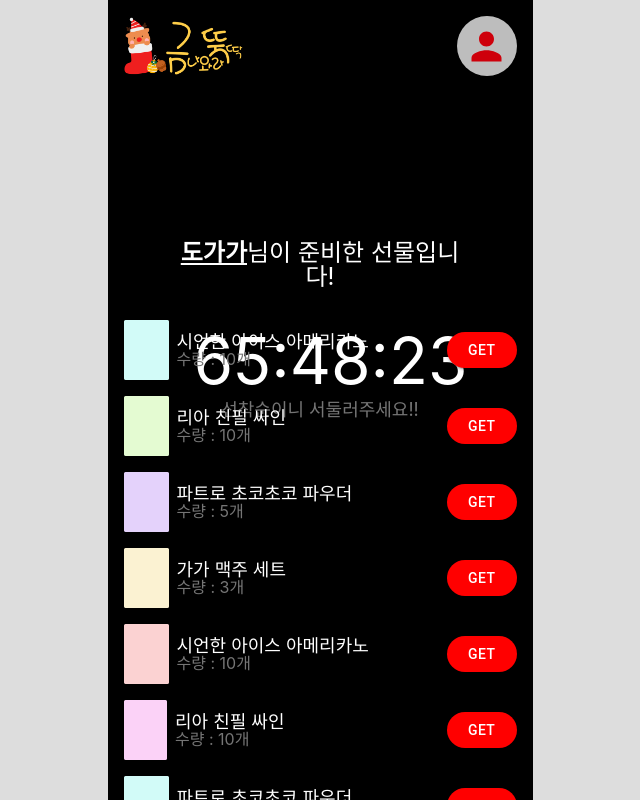
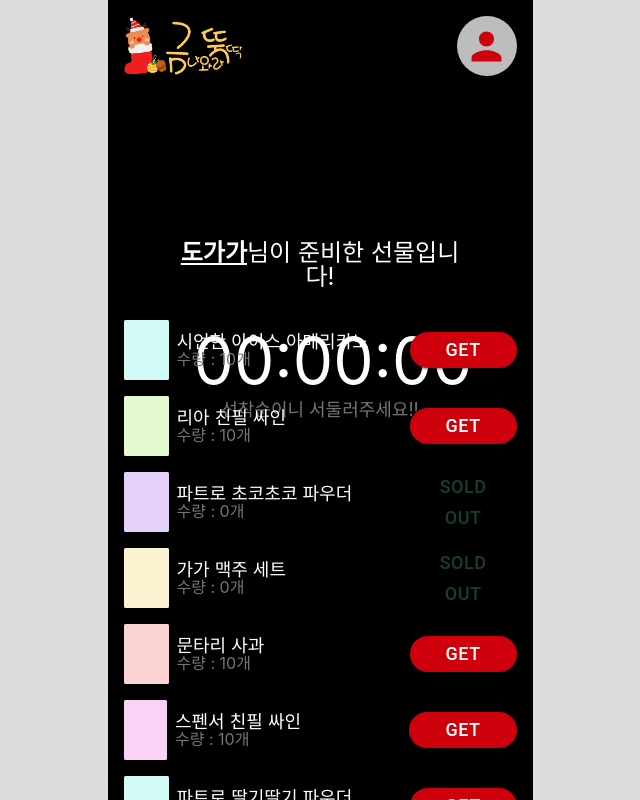
Before and after one commit to prgrms-web-devcourse/Team_DOKEV_GOLDDDUCK_FE, a Next.js app: page /fifo/1 in a window 1280 px wide. Shown: the whole page, without its empty margins (320-960 px from the left). Built offline with nearby package versions, Linux system fonts and the light colour scheme.

Commit message:
refactor: 피드백 반영 & 랜더 조건 & URL 처리 로직 추가

```diff
--- a/pages/fifo/[url].tsx
+++ b/pages/fifo/[url].tsx
@@ -7,37 +7,72 @@ import { useRouter } from 'next/dist/client/router'
 import TimerHeader from '@domains/TimerHeader'
 import Text from '@components/Text'
 import { useEffect, useState } from 'react'
+import { COLORS } from '@utils/constants/colors'
+import { FONT_SIZES } from '@utils/constants/sizes'
 
-const startDate = new Date('12/11/2021')
+const startDate = new Date('12/8/2021')
 
 const MOCK_DATA = {
   id: 12345,
+  eventCode: 'vllvlvla',
   eventTitle: '이벤트 제목',
   eventStart: startDate,
   eventMaster: '도가가',
+  eventIsOver: true,
   gifts: [
     { id: 1, giftTitle: '시언한 아이스 아메리카노', quantity: 10 },
     { id: 2, giftTitle: '리아 친필 싸인', quantity: 10 },
-    { id: 3, giftTitle: '파트로 초코초코 파우더', quantity: 5 },
-    { id: 4, giftTitle: '가가 맥주 세트', quantity: 3 },
-    { id: 5, giftTitle: '시언한 아이스 아메리카노', quantity: 10 },
-    { id: 6, giftTitle: '리아 친필 싸인', quantity: 10 },
-    { id: 7, giftTitle: '파트로 초코초코 파우더', quantity: 5 },
-    { id: 8, giftTitle: '가가 맥주 세트', quantity: 3 },
+    { id: 3, giftTitle: '파트로 초코초코 파우더', quantity: 0 },
+    { id: 4, giftTitle: '가가 맥주 세트', quantity: 0 },
+    { id: 5, giftTitle: '문타리 사과', quantity: 10 },
+    { id: 6, giftTitle: '스펜서 친필 싸인', quantity: 10 },
+    { id: 7, giftTitle: '파트로 딸기딸기 파우더', quantity: 5 },
+    { id: 8, giftTitle: '가가 소 세트', quantity: 3 },
     { id: 9, giftTitle: '시언한 아이스 아메리카노', quantity: 10 },
     { id: 10, giftTitle: '리아 친필 싸인', quantity: 10 },
-    { id: 11, giftTitle: '파트로 초코초코 파우더', quantity: 5 },
-    { id: 12, giftTitle: '가가 맥주 세트', quantity: 3 },
+    { id: 11, giftTitle: '파트로 나나바나나 파우더', quantity: 5 },
+    { id: 12, giftTitle: '가가 양주 세트', quantity: 3 },
   ],
+}
+
+interface IeventData {
+  id: number
+  eventCode: string
+  eventTitle: string
+  eventStart: Date
+  eventMaster: string
+  eventIsOver: boolean
+  gifts: object[]
+}
+
+interface IGift {
+  id: number
+  giftTitle: string
+  quantity: number
 }
 
 const fifo = () => {
   const [isOver, setIsOver] = useState(false)
+  const [eventData, setEventData] = useState<IeventData | null>(null)
   const router = useRouter()
   let timer: NodeJS.Timer
 
+  const initEvent = () => {
+    //api 로직
+    // if (MOCK_DATA.eventIsOver) {
+    //이벤트가 끝났을때 보여주는 페이지?로 이동
+    //조금이라도 랜더링 되지 않고 바로 페이지로 이동시키고 싶음!
+    //   return router.push('블라블라')
+    // }
+    setEventData(() => MOCK_DATA)
+  }
+
   const onButtonClick = () => {
     if (isOver) {
+      // if '선물을 받은 사람인지 아닌지 체크!'
+      // 선물 받기 전에 수량 체크 한번 더 해야함.
+      // 수량 체크 해서 이상없으면 받고, 있으면 못받음! + 데이터 한번 더 받아야함.
+      console.log('서버에 해당 선물 당첨자 저장')
       alert('선물 겟')
     } else {
       alert('지금은 선물을 받을 수 없어요!')
@@ -47,7 +82,6 @@ const fifo = () => {
   const checkRemaining = () => {
     const now = new Date()
     const distance = Number(MOCK_DATA.eventStart) - Number(now)
-    console.log(distance)
     if (distance < 0) {
       clearTimeout(timer)
       setIsOver(true)
@@ -55,33 +89,42 @@ const fifo = () => {
   }
 
   useEffect(() => {
+    initEvent()
     timer = setInterval(checkRemaining, 1000)
   }, [])
 
   return (
     <>
       <Header />
-      <TimerHeader />
+      <TimerHeader
+        eventStart={MOCK_DATA.eventStart}
+        eventMaster={MOCK_DATA.eventMaster}
+      />
       <GiftWrapper>
-        {MOCK_DATA.gifts.map((gift, index) => (
-          <Gift key={gift.id}>
+        {eventData &&
+          eventData.gifts.map(({ id, giftTitle, quantity }: IGift, index) => (
+            <Gift key={id}>
               <Image
                 src={`/cover/cover${(index % 6) + 1}.png`}
-              width={'60px'}
-              height={'60px'}
+                width="60px"
+                height="60px"
                 mode="contain"
               />
               <GiftTextWrapper>
                 <Text size="MEDIUM" color="WHITE">
-                {gift.giftTitle}
+                  {giftTitle}
                 </Text>
                 <Text size="BASE" color="TEXT_GRAY_DARK">
-                수량 : {gift.quantity}개
+                  수량 : {quantity}개
                 </Text>
               </GiftTextWrapper>
-            <MUIButton onClick={onButtonClick} style={{ ...BtnStyle }}>
+              {quantity ? (
+                <MUIButton onClick={onButtonClick} style={{ ...GetStyle }}>
                   GET
                 </MUIButton>
+              ) : (
+                <MUIButton style={{ ...SoldOutStyle }}>SOLD OUT</MUIButton>
+              )}
             </Gift>
           ))}
       </GiftWrapper>
@@ -89,12 +132,23 @@ const fifo = () => {
   )
 }
 
-const BtnStyle = {
-  color: 'white',
+const GetStyle: React.CSSProperties = {
+  color: COLORS.WHITE,
+  fontSize: FONT_SIZES.MEDIUM,
   height: '36px',
-  width: '86px',
+  width: '40%',
   borderRadius: '50px',
-  backgroundColor: 'red',
+  backgroundColor: COLORS.RED,
+}
+
+const SoldOutStyle: React.CSSProperties = {
+  color: COLORS.GREEN,
+  fontSize: FONT_SIZES.MEDIUM,
+  height: '36px',
+  width: '40%',
+  borderRadius: '50px',
+  background: 'none',
+  cursor: 'not-allowed',
 }
 
 const GiftWrapper = styled.div`
--- a/src/domains/TimerHeader/index.tsx
+++ b/src/domains/TimerHeader/index.tsx
@@ -4,14 +4,12 @@ import Timer from '@components/Timer'
 import { useRouter } from 'next/dist/client/router'
 import { useEffect } from 'react'
 
-const startDate = new Date('12/11/2021')
-
-const MOCK_TIMER_DATA = {
-  eventStart: startDate,
-  eventMaster: '도가가',
+interface ITimeHeader {
+  eventStart: Date
+  eventMaster: string
 }
 
-const TimerHeader = (): JSX.Element => {
+const TimerHeader = ({ eventStart, eventMaster }: ITimeHeader): JSX.Element => {
   const router = useRouter()
 
   useEffect(() => {
@@ -30,14 +28,14 @@ const TimerHeader = (): JSX.Element => {
             textDecoration: 'underline',
             fontWeight: 'bold',
           }}>
-          {MOCK_TIMER_DATA.eventMaster}
+          {eventMaster}
         </Text>
         <Text size="LARGE" color="WHITE" style={{ display: 'inline' }}>
           님이 준비한 선물입니다!
         </Text>
       </TextWrapper>
       <TimerWrapper>
-        <Timer size="LARGER" time={MOCK_TIMER_DATA.eventStart} />
+        <Timer size="LARGER" time={eventStart} />
         <Text size="MEDIUM" color="TEXT_GRAY_DARK" style={{ marginTop: '8px' }}>
           선착순이니 서둘러주세요!!
         </Text>
```
Lines whose indentation alone changed are shown as unchanged.
